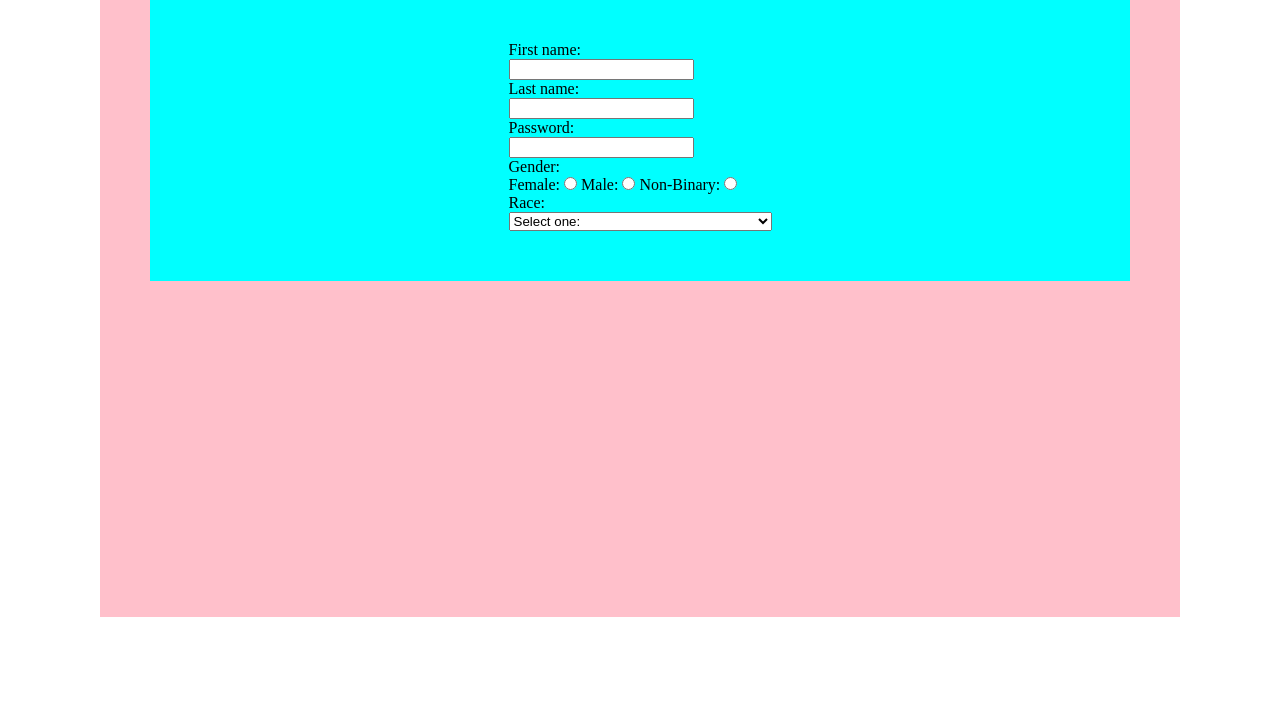
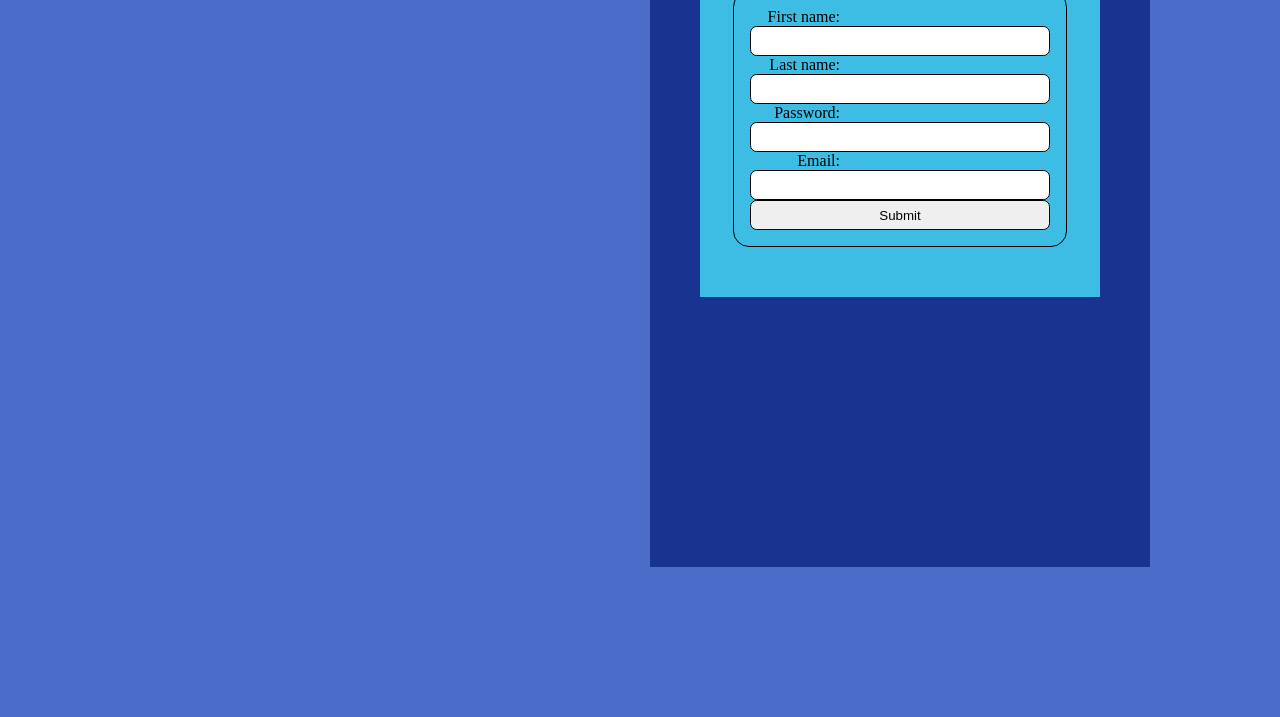
Before and after one commit to Epic91/Form_1, a plain HTML site: page index.html in a window 1280 px wide. Shown: the part 283-1000 px from the top of the page. After the commit the page ends 900 px from the top, so only its background shows below. Drawn offline with Linux system fonts and the light colour scheme.

Commit message:
form completed

```diff
--- a/index.html
+++ b/index.html
@@ -19,25 +19,9 @@
 
                         <label for="password">Password:</label><br>
                         <input type="password" id="password" name="password"><br>
-
-                        <label for="gender">Gender:</label><br>
-                        <label for="female">Female:</label>
-                        <input type="radio" id="female" name="female">
-                        <label for="female">Male:</label>
-                        <input type="radio" id="male" name="male">
-                        <label for="non-bi">Non-Binary:</label>
-                        <input type="radio" id="non-bi" name="non-bi"><br>
-
-                        <label for="race">Race:</label><br>
-                        <select name="race" id="race">
-                            <option>Select one:</option>
-                            <option value="american-ind">American Indian or Alaska Native</option>
-                            <option value="asian">Asian</option>
-                            <option value="black">Black or African American</option>
-                            <option value="hawaiian">Native Hawaiian or other Pacific Islander</option>
-                            <option value="hispanic">Hispanic</option>
-                        </select>
-
+                        <label for="email">Email:</label><br>
+                        <input type="email" id="email" name="email"><br>
+                        <input type="submit">
                     </form>
                 </div>
             </div>
--- a/styles.css
+++ b/styles.css
@@ -2,30 +2,64 @@
     margin: 0;
 }
 
+body{
+    background-color: rgb(75, 108, 200);
+    height: 100%;
+}
 
 .wrapper {
-    padding: 100px;
+    padding: 50px;
+    width: 500px;
+    padding-left: 650px;
+
+}
+
+.form-wrapper{
+    background-color: rgb(24, 52, 144);
+    height: 700px;
+    padding: 50px;
 }
 
 .heading {
     text-align: center;
     font-family: 'Bebas Neue', cursive;
     font-size: 70px;
-    color: rgb(4, 4, 161);
+    color: black;
     padding: 20px;
 }
 
-.form-wrapper{
-    background-color: pink;
-    height: 700px;
-    padding: 50px;
-    position: relative;
-}
 
 .form-container{
-    background-color: aqua;
+    background-color: rgb(61, 189, 228);
     padding: 50px;
     width: auto;
     display: flex;
     justify-content: center;
 }
+
+.form-info{
+    margin: 0 auto;
+    width: 500px;
+    padding: 1em;
+    border: 1px solid black;
+    border-radius: 1em;
+}
+
+label{
+    display: inline-block;
+    width: 90px;
+    text-align: right;
+}
+
+input{
+    width: 300px;
+    height: 30px;
+    box-sizing: border-box;
+    border: 1px solid black;
+    border-radius: .5em;
+    outline: none;
+}
+
+input:focus {
+    border-color: #000;
+}
```
